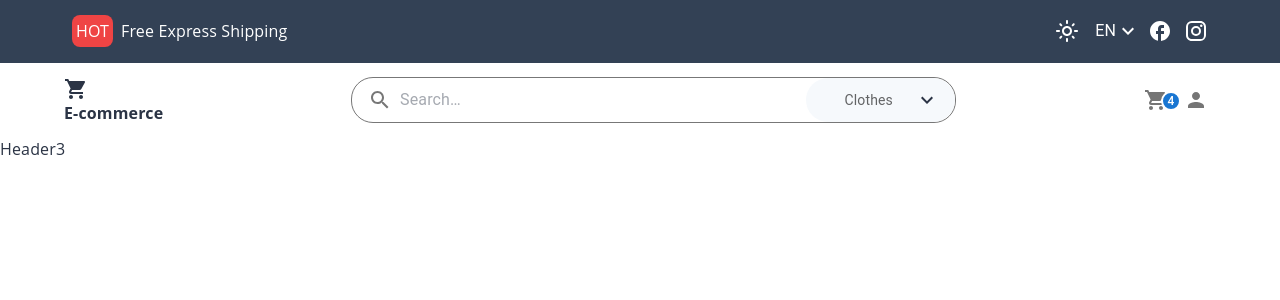
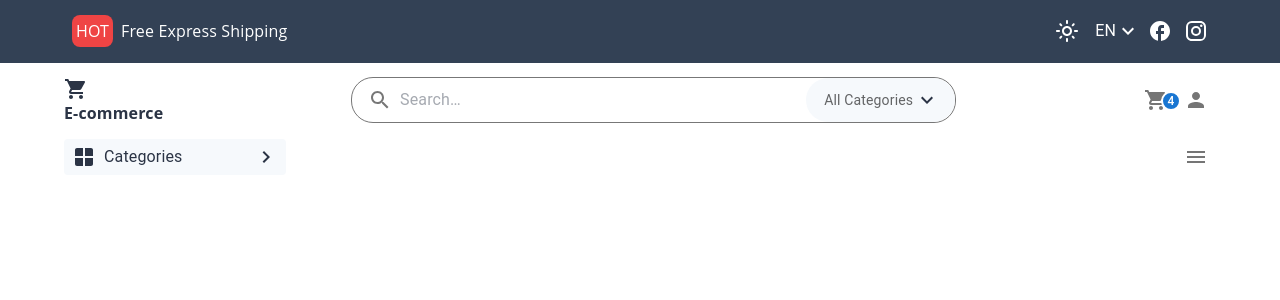
Before and after one commit to jihaneha/react-e-commerce, a React (Vite) app: page / in a window 1280 px wide. Shown: the top 300 px of the page. Built offline with nearby package versions, Linux system fonts and the light colour scheme.

Commit message:
feat/header3

```diff
--- a/src/components/header/Header2.jsx
+++ b/src/components/header/Header2.jsx
@@ -2,7 +2,7 @@ import { Container, InputBase, useTheme } from "@mui/material";
 import ShoppingCartIcon from "@mui/icons-material/ShoppingCart";
 import SearchIcon from "@mui/icons-material/Search";
 import PersonIcon from "@mui/icons-material/Person";
-import { styled, alpha } from "@mui/material/styles";
+import { styled } from "@mui/material/styles";
 import Badge from "@mui/material/Badge";
 import IconButton from "@mui/material/IconButton";
 import { useState } from "react";
@@ -21,7 +21,7 @@ const Search = styled("div")(({ theme }) => ({
   borderRadius: theme.shape.borderRadius,
   border: "1px solid #777",
   "&:hover": {
-    backgroundColor: alpha(theme.palette.common.white, 0.25),
+    border: "1px solid #333",
   },
   marginRight: theme.spacing(2),
   marginLeft: 0,
@@ -67,7 +67,7 @@ const StyledBadge = styled(Badge)(({ theme }) => ({
 }));
 const Header2 = () => {
   const [anchorEl, setAnchorEl] = useState(null);
-  const [selectedIndex, setSelectedIndex] = useState(1);
+  const [selectedIndex, setSelectedIndex] = useState(0);
   const open = Boolean(anchorEl);
   const handleClickListItem = (event) => {
     setAnchorEl(event.currentTarget);
--- a/src/components/header/Header3.jsx
+++ b/src/components/header/Header3.jsx
@@ -1,11 +1,83 @@
-
+import * as React from "react";
+import {
+  Box,
+  Container,
+  IconButton,
+  Typography,
+  useTheme,
+} from "@mui/material";
+import Button from "@mui/material/Button";
+import Menu from "@mui/material/Menu";
+import MenuItem from "@mui/material/MenuItem";
+import { useState } from "react";
+import MenuIcon from "@mui/icons-material/Menu";
+import WindowIcon from "@mui/icons-material/Window";
+import KeyboardArrowRightOutlinedIcon from "@mui/icons-material/KeyboardArrowRightOutlined";
 
 const Header3 = () => {
-    return (
-        <div>
-            Header3
-        </div>
-    );
+  const [anchorEl, setAnchorEl] = useState(null);
+  const open = Boolean(anchorEl);
+  const handleClick = (event) => {
+    setAnchorEl(event.currentTarget);
+  };
+  const handleClose = () => {
+    setAnchorEl(null);
+  };
+  const theme = useTheme();
+  return (
+    <Container
+      className="my-3"
+      sx={{
+        display: "flex",
+        alignItems: "center",
+        justifyContent: "space-between",
+      }}
+    >
+      <Box>
+        <Button
+          id="basic-button"
+          aria-controls={open ? "basic-menu" : undefined}
+          aria-haspopup="true"
+          aria-expanded={open ? "true" : undefined}
+          onClick={handleClick}
+          sx={{
+            width: 222,
+            bgcolor: theme.palette.inpColor.main,
+            color: theme.palette.text.primary,
+          }}
+        >
+          <WindowIcon />
+          <Typography
+            sx={{
+              p: "0",
+              textTransform: "capitalize",
+              mx: 1,
+            }}
+          >
+            Categories
+          </Typography>
+          <Box flexGrow={1} />
+          <KeyboardArrowRightOutlinedIcon />
+        </Button>
+        <Menu
+          id="basic-menu"
+          anchorEl={anchorEl}
+          open={open}
+          onClose={handleClose}
+          MenuListProps={{
+            "aria-labelledby": "basic-button",
+          }}
+        >
+          <MenuItem onClick={handleClose}>Profile</MenuItem>
+          <MenuItem onClick={handleClose}>My account</MenuItem>
+          <MenuItem onClick={handleClose}>Logout</MenuItem>
+        </Menu>
+      </Box>
+      <IconButton>
+        <MenuIcon />
+      </IconButton>
+    </Container>
+  );
 };
 
 export default Header3;
```
